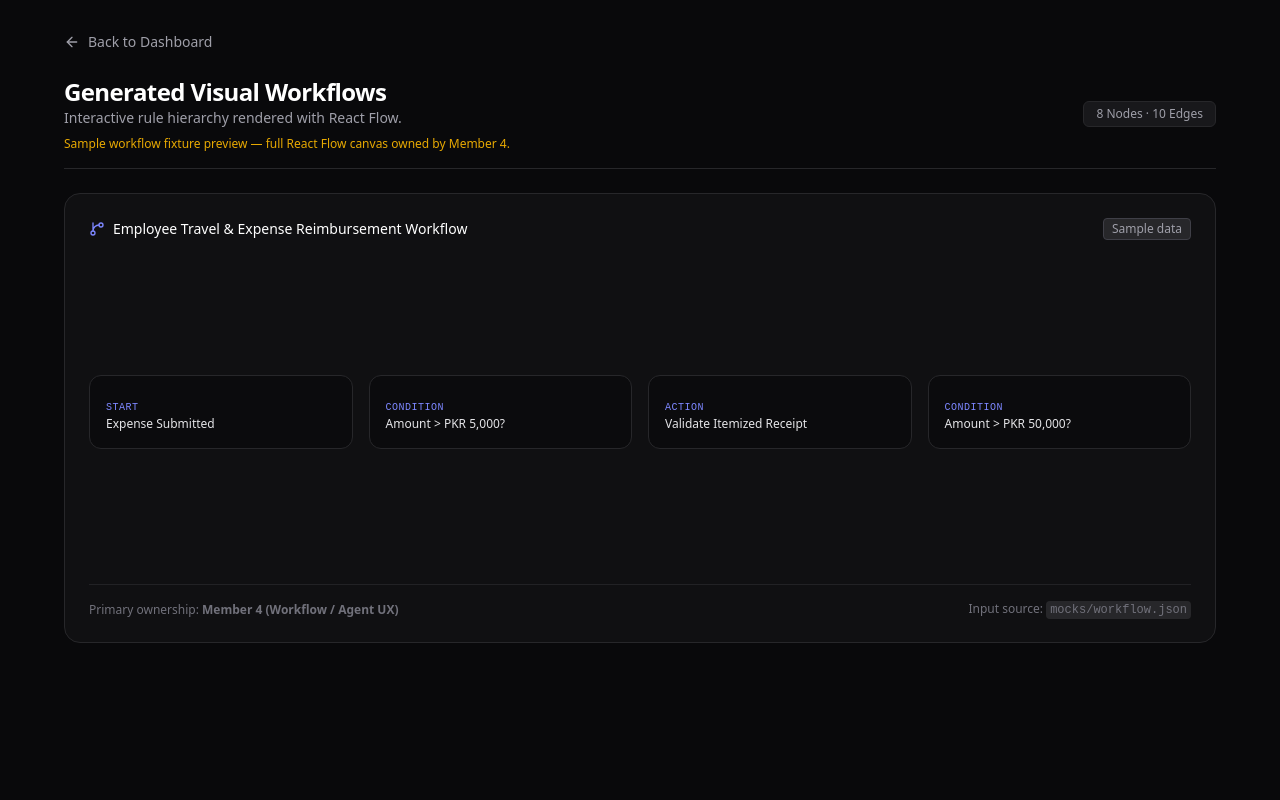
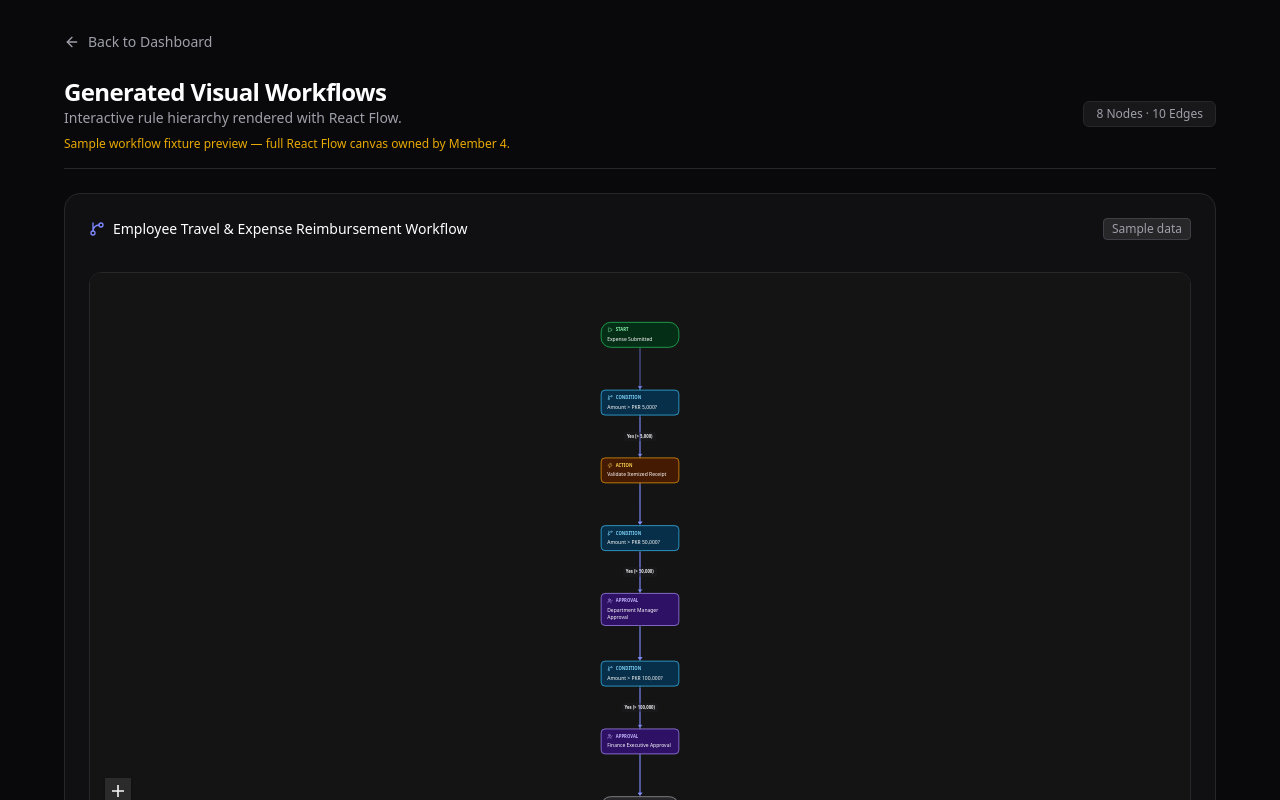
Before and after one commit to zain333ux/RulePilotAI, a Next.js app: page /workflows in a window 1280 px wide. Shown: the top 800 px of the page. Built offline with nearby package versions, Linux system fonts and the light colour scheme.

Commit message:
Add custom workflow graph and record Member 4 progress

```diff
--- a/app/workflows/page.tsx
+++ b/app/workflows/page.tsx
@@ -1,6 +1,10 @@
 import Link from "next/link";
 import { ArrowLeft, GitBranch } from "lucide-react";
 import mockWorkflow from "@/mocks/workflow.json";
+import { WorkflowGraph } from "@/components/workflow/WorkflowGraph";
+import type { WorkflowDefinition } from "@/types/contracts";
+
+const workflow = mockWorkflow as WorkflowDefinition;
 
 export default function WorkflowsPage() {
   return (
@@ -41,18 +45,8 @@ export default function WorkflowsPage() {
             </span>
           </div>
 
-          <div className="my-8 grid grid-cols-1 md:grid-cols-4 gap-4">
-            {mockWorkflow.nodes.slice(0, 4).map((node) => (
-              <div
-                key={node.id}
-                className="p-4 rounded-xl border border-zinc-800 bg-zinc-950/60 space-y-1"
-              >
-                <span className="text-[10px] uppercase font-mono tracking-wider text-indigo-400">
-                  {node.type}
-                </span>
-                <p className="text-xs font-medium text-zinc-200">{node.label}</p>
-              </div>
-            ))}
+          <div className="my-8">
+            <WorkflowGraph workflow={workflow} />
           </div>
 
           <div className="border-t border-zinc-800/80 pt-4 text-xs text-zinc-500 flex items-center justify-between">
--- a/components/workflow/WorkflowGraph.tsx
+++ b/components/workflow/WorkflowGraph.tsx
@@ -1,57 +1,259 @@
 "use client";
 
-import React, { useMemo } from "react";
+import { useMemo } from "react";
 import {
   ReactFlow,
   Background,
   Controls,
-  Node,
-  Edge,
+  Handle,
+  Position,
+  MarkerType,
+  type Node,
+  type Edge,
+  type NodeProps,
+  type NodeTypes,
 } from "@xyflow/react";
+import { Play, GitBranch, Zap, UserCheck, Flag } from "lucide-react";
 import "@xyflow/react/dist/style.css";
-import { WorkflowDefinition } from "@/types/contracts";
+import type {
+  WorkflowDefinition,
+  WorkflowNodeType,
+} from "@/types/contracts";
 
 interface WorkflowGraphProps {
   workflow: WorkflowDefinition;
 }
 
-export function WorkflowGraph({ workflow }: WorkflowGraphProps) {
-  // Map WorkflowDefinition nodes to React Flow Node objects with simple default positioning
-  const initialNodes: Node[] = useMemo(() => {
-    return workflow.nodes.map((n, index) => ({
-      id: n.id,
-      data: { label: n.label, type: n.type },
-      position: { x: 250, y: index * 100 },
-      style: {
-        background: n.type === "approval" ? "#312e81" : n.type === "condition" ? "#1e293b" : "#09090b",
-        color: "#ffffff",
-        border: "1px solid #3f3f46",
-        borderRadius: "8px",
-        padding: "10px",
-        fontSize: "12px",
-        fontWeight: 500,
-        width: 220,
-        textAlign: "center",
-      },
-    }));
-  }, [workflow.nodes]);
+type PolicyNode = Node<
+  {
+    label: string;
+    kind: WorkflowNodeType;
+  },
+  "policy"
+>;
 
-  const initialEdges: Edge[] = useMemo(() => {
-    return workflow.edges.map((e) => ({
-      id: e.id,
-      source: e.source,
-      target: e.target,
-      label: e.label,
-      animated: true,
-      style: { stroke: "#6366f1" },
-    }));
-  }, [workflow.edges]);
+const nodeStyles = {
+  start: {
+    title: "Start",
+    icon: Play,
+    background: "#052e16",
+    border: "#22c55e",
+    color: "#86efac",
+  },
+  condition: {
+    title: "Condition",
+    icon: GitBranch,
+    background: "#082f49",
+    border: "#38bdf8",
+    color: "#7dd3fc",
+  },
+  action: {
+    title: "Action",
+    icon: Zap,
+    background: "#451a03",
+    border: "#f59e0b",
+    color: "#fcd34d",
+  },
+  approval: {
+    title: "Approval",
+    icon: UserCheck,
+    background: "#2e1065",
+    border: "#a78bfa",
+    color: "#c4b5fd",
+  },
+  end: {
+    title: "End",
+    icon: Flag,
+    background: "#27272a",
+    border: "#a1a1aa",
+    color: "#e4e4e7",
+  },
+};
+
+function WorkflowNode({ data, selected }: NodeProps<PolicyNode>) {
+  const design = nodeStyles[data.kind];
+  const Icon = design.icon;
 
   return (
-    <div className="w-full h-[500px] rounded-xl border border-zinc-800 bg-zinc-950 overflow-hidden">
-      <ReactFlow nodes={initialNodes} edges={initialEdges} fitView>
-        <Background color="#27272a" gap={16} />
-        <Controls />
+    <div
+      className="w-[220px] border-2 px-4 py-3 transition-shadow"
+      style={{
+        background: design.background,
+        borderColor: selected ? "#ffffff" : design.border,
+        borderRadius:
+          data.kind === "start" || data.kind === "end" ? 28 : 12,
+        boxShadow: selected
+          ? `0 0 0 4px ${design.border}40`
+          : "none",
+      }}
+    >
+      {data.kind !== "start" && (
+        <Handle
+          type="target"
+          position={Position.Top}
+          style={{ background: design.border }}
+        />
+      )}
+
+      <div
+        className="mb-2 flex items-center gap-2 text-xs font-semibold uppercase"
+        style={{ color: design.color }}
+      >
+        <Icon size={16} />
+        <span>{design.title}</span>
+      </div>
+
+      <p className="text-sm font-medium leading-5 text-white">
+        {data.label}
+      </p>
+
+      {data.kind !== "end" && (
+        <Handle
+          type="source"
+          position={Position.Bottom}
+          style={{ background: design.border }}
+        />
+      )}
+    </div>
+  );
+}
+
+const nodeTypes: NodeTypes = {
+  policy: WorkflowNode,
+};
+
+function createLayout(workflow: WorkflowDefinition): PolicyNode[] {
+  const incoming = new Map<string, number>();
+  const children = new Map<string, string[]>();
+  const levels = new Map<string, number>();
+
+  for (const node of workflow.nodes) {
+    incoming.set(node.id, 0);
+    children.set(node.id, []);
+    levels.set(node.id, 0);
+  }
+
+  for (const edge of workflow.edges) {
+    if (!incoming.has(edge.source) || !incoming.has(edge.target)) {
+      continue;
+    }
+
+    children.get(edge.source)!.push(edge.target);
+    incoming.set(edge.target, incoming.get(edge.target)! + 1);
+  }
+
+  const queue = workflow.nodes
+    .filter((node) => incoming.get(node.id) === 0)
+    .map((node) => node.id);
+
+  const visited = new Set<string>();
+
+  for (let index = 0; index < queue.length; index++) {
+    const id = queue[index];
+    visited.add(id);
+
+    for (const child of children.get(id) ?? []) {
+      levels.set(
+        child,
+        Math.max(levels.get(child)!, levels.get(id)! + 1),
+      );
+
+      incoming.set(child, incoming.get(child)! - 1);
+
+      if (incoming.get(child) === 0) {
+        queue.push(child);
+      }
+    }
+  }
+
+  // Keep nodes visible if a future graph contains a cycle.
+  let fallbackLevel = Math.max(0, ...levels.values()) + 1;
+
+  for (const node of workflow.nodes) {
+    if (!visited.has(node.id)) {
+      levels.set(node.id, fallbackLevel++);
+    }
+  }
+
+  const rows = new Map<number, string[]>();
+
+  for (const node of workflow.nodes) {
+    const level = levels.get(node.id)!;
+    const row = rows.get(level) ?? [];
+    row.push(node.id);
+    rows.set(level, row);
+  }
+
+  return workflow.nodes.map((node) => {
+    const level = levels.get(node.id)!;
+    const row = rows.get(level)!;
+    const column = row.indexOf(node.id);
+
+    return {
+      id: node.id,
+      type: "policy",
+      data: {
+        label: node.label,
+        kind: node.type,
+      },
+      position: {
+        x: (column - (row.length - 1) / 2) * 340,
+        y: level * 190,
+      },
+    };
+  });
+}
+
+export function WorkflowGraph({ workflow }: WorkflowGraphProps) {
+  const nodes = useMemo(() => createLayout(workflow), [workflow]);
+
+  const edges: Edge[] = useMemo(
+    () =>
+      workflow.edges.map((edge) => ({
+        id: edge.id,
+        source: edge.source,
+        target: edge.target,
+        label: edge.label,
+        type: "smoothstep",
+        style: {
+          stroke: "#818cf8",
+          strokeWidth: 2,
+        },
+        markerEnd: {
+          type: MarkerType.ArrowClosed,
+          color: "#818cf8",
+        },
+        labelStyle: {
+          fill: "#f4f4f5",
+          fontSize: 12,
+          fontWeight: 600,
+        },
+        labelBgStyle: {
+          fill: "#18181b",
+          fillOpacity: 1,
+        },
+        labelBgPadding: [8, 5] as [number, number],
+        labelBgBorderRadius: 5,
+      })),
+    [workflow.edges],
+  );
+
+  return (
+    <div className="h-[600px] w-full overflow-hidden rounded-xl border border-zinc-800 bg-zinc-950">
+      <ReactFlow
+        nodes={nodes}
+        edges={edges}
+        nodeTypes={nodeTypes}
+        nodesDraggable={false}
+        nodesConnectable={false}
+        fitView
+        fitViewOptions={{ padding: 0.2 }}
+        minZoom={0.2}
+        maxZoom={2}
+        colorMode="dark"
+      >
+        <Background color="#27272a" gap={20} />
+        <Controls showInteractive={false} />
       </ReactFlow>
     </div>
   );
```
Also changed, not shown: 2 other files (tests, documents, lock files or other folders).
